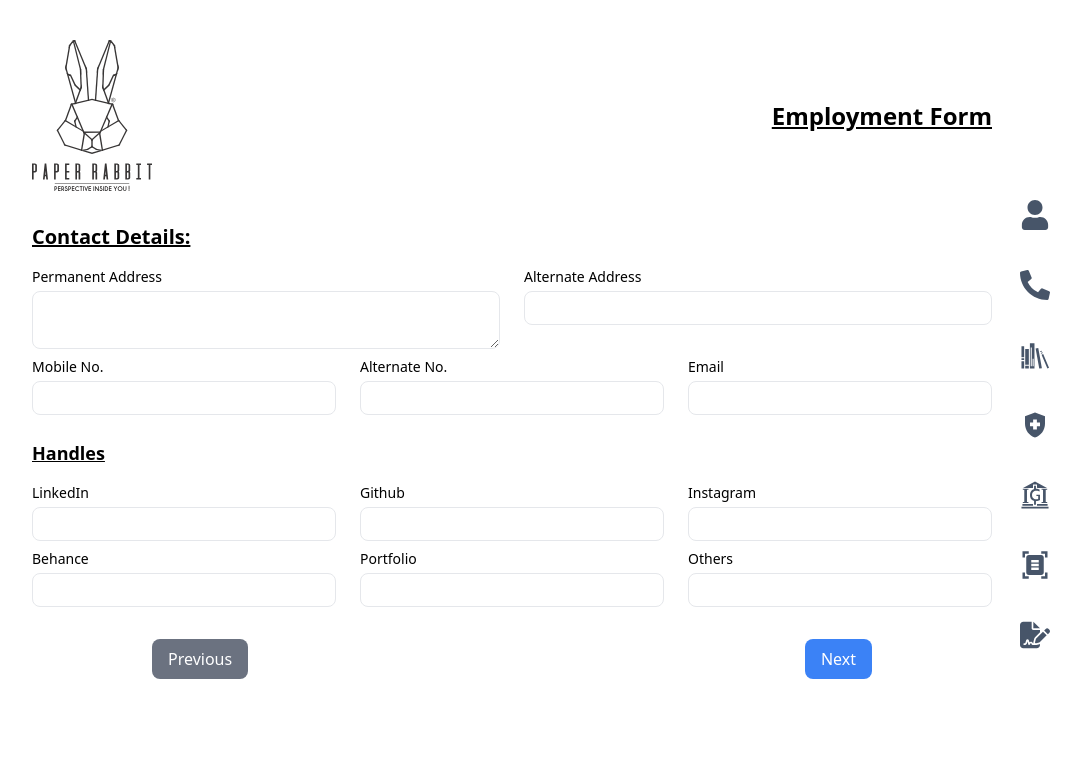
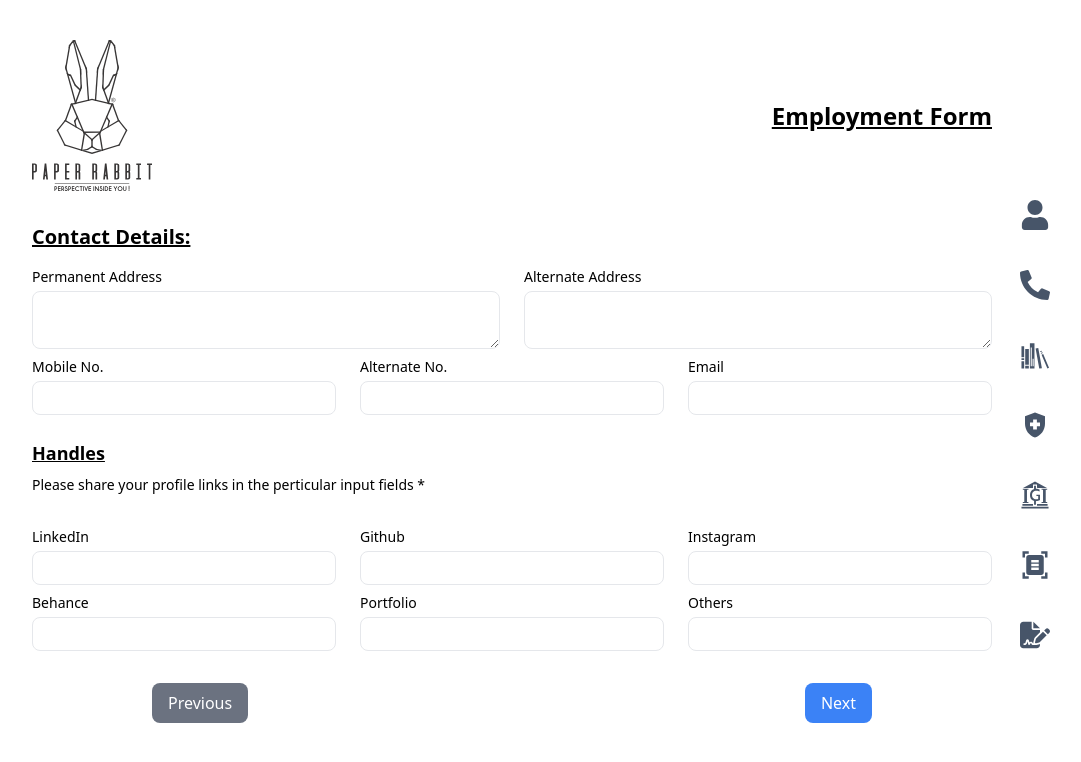
Before and after one commit to PaperRabbitSolutions/EmploymentForm, a React (Vite) app: page /contact in a window 1280 px wide. Shown: the top 762 px of the page, without its empty margins (128-1209 px from the left). Built offline with nearby package versions, Linux system fonts and the light colour scheme.

Commit message:
checked and working

```diff
--- a/src/App.jsx
+++ b/src/App.jsx
@@ -323,6 +323,8 @@ function App() {
 
   // Function to handle form submission and generate PDF
   const generatePDF = () => {
+
+
     const doc = new jsPDF();
     doc.setFontSize(12);
 
--- a/src/Components/Bank.jsx
+++ b/src/Components/Bank.jsx
@@ -21,7 +21,7 @@ function Bank({ bankInfo, setBankInfo }) {
 
   return (
     <>
-      <div className="my-4 w-[80%] mx-auto">
+      <div className="my-4 w-[80%] mx-auto sm:text-sm lg:text-base">
         <h3 className="text-xl font-semibold my-2">Bank Details</h3>
         <form className="space-y-4">
 
--- a/src/Components/Contact.jsx
+++ b/src/Components/Contact.jsx
@@ -12,7 +12,7 @@ function Contact({ contactInfo, setContactInfo }) {
 
   return (
     <>
-      <div className="my-4 w-[80%] mx-auto">
+      <div className="my-4 w-[80%] mx-auto sm:text-sm lg:text-base">
         <h2 className="font-semibold text-xl my-4 underline">Contact Details:</h2>
         <form className="space-y-2">
           {/* Permanent Address in its own row */}
@@ -29,14 +29,11 @@ function Contact({ contactInfo, setContactInfo }) {
           {/* Alternate Address in its own row */}
           <div className="flex-1 min-w-[200px] flex flex-col gap-1">
             <label htmlFor="current" className="text-sm font-medium">Alternate Address</label>
-            <input
-              type="text"
-              id="current"
+            <textarea id="current"
               name="Current_Address"
               value={contactInfo.Current_Address}
               onChange={handleChange}
-              className="px-2 py-1 w-full border-[1px] rounded-lg outline-none"
-            />
+              className="px-2 py-1 w-full rounded-lg border-[1px] outline-none"></textarea>
           </div>
          </div>
 
@@ -80,8 +77,10 @@ function Contact({ contactInfo, setContactInfo }) {
 
           {/* social media */}
           <div className='space-y-2'>
-            <h3 className='mt-6 mb-4 underline text-lg font-semibold'>Handles</h3>
-            <div className="flex flex-wrap gap-6">
+            <h3 className='mt-6  underline text-lg font-semibold'>Handles</h3>
+            <p className='text-xs md:text-sm '>Please share your profile links in the perticular input fields *</p>
+
+            <br /><div className="flex flex-wrap gap-6 ">
               <div className="flex-1 min-w-[200px] flex flex-col gap-1">
                 <label htmlFor="linkedin" className="text-sm font-medium">LinkedIn</label>
                 <input
--- a/src/Components/Declarations.jsx
+++ b/src/Components/Declarations.jsx
@@ -22,7 +22,7 @@ useEffect(()=>{
     <>
       <div className="my-4 w-[80%] mx-auto">
         <h2 className="text-xl font-semibold my-4 underline">Declarations</h2>
-        <form action="" className="space-y-2">
+        <form action="" className="space-y-2 sm:text-sm lg:text-base">
           <div className="flex flex-wrap gap-16">
             <div className="flex items-center gap-2">
               <input
@@ -88,6 +88,7 @@ useEffect(()=>{
               <label htmlFor="dataProtectionAgreement">Data Protection Agreement</label>
             </div>
           </div>
+          <h4 className='text-sm'>Note:Please send all the required documents along with this downloaded employment form to the official email: paperrabbit.world</h4>
         </form>
       </div>
     </>
--- a/src/Components/Education.jsx
+++ b/src/Components/Education.jsx
@@ -36,7 +36,7 @@ function Education({ educationInfo, setEducationInfo }) {
 
   return (
     <>
-      <div className="my-4 w-[80%] mx-auto">
+      <div className="my-4 w-[80%] mx-auto sm:text-sm lg:text-base">
         <h3 className="text-xl font-semibold my-4">Educational Background</h3>
         <form className="grid grid-cols-1 sm:grid-cols-2 gap-6">
           {/* Qualification */}
--- a/src/Components/Health.jsx
+++ b/src/Components/Health.jsx
@@ -24,7 +24,7 @@ function Health({ healthInfo, setHealthInfo }) {
 
   return (
     <>
-      <div className="my-4 w-[80%] mx-auto">
+      <div className="my-4 w-[80%] mx-auto sm:text-sm lg:text-base">
         <h2 className="font-semibold text-xl my-2 underline">Health Information:</h2>
         <form className="space-y-4">
           {/* First Row: Blood Group and Allergies */}
--- a/src/Components/OfficeUse.jsx
+++ b/src/Components/OfficeUse.jsx
@@ -15,7 +15,7 @@ function OfficeUse({ employmentDetails, setEmploymentDetails }) {
 
   return (
     <>
-      <div className="my-4 w-[80%] mx-auto">
+      <div className="my-4 w-[80%] mx-auto sm:text-sm lg:text-base">
         <h2 className="py-2 text-xl font-semibold">Employment Details</h2>
         <form action="" className="space-y-2">
           {/* Using grid for two fields per row */}
--- a/src/Components/Personal.jsx
+++ b/src/Components/Personal.jsx
@@ -46,7 +46,7 @@ function Personal({ personalInfo, setPersonalInfo }) {
 
   return (
     <>
-      <div className="w-[80%] rounded-lg mx-auto">
+      <div className="w-[80%] rounded-lg mx-auto sm:text-sm lg:text-base">
         <h2 className="text-xl text-left font-semibold underline py-6">Personal Details:</h2>
         <form className="space-y-2 mx-auto">
           {/* First Row */}
--- a/src/Components/UploadDocs.jsx
+++ b/src/Components/UploadDocs.jsx
@@ -10,7 +10,7 @@ function UploadDocs({ uploadDocsInfo, setUploadDocsInfo }) {
 
     return (
       <>
-        <div className="my-4 w-[80%] mx-auto">
+        <div className="my-4 w-[80%] mx-auto sm:text-sm lg:text-base">
           <h2 className="font-semibold text-xl my-4">Document Submission</h2>
 
           <form className="space-y-2">
```
